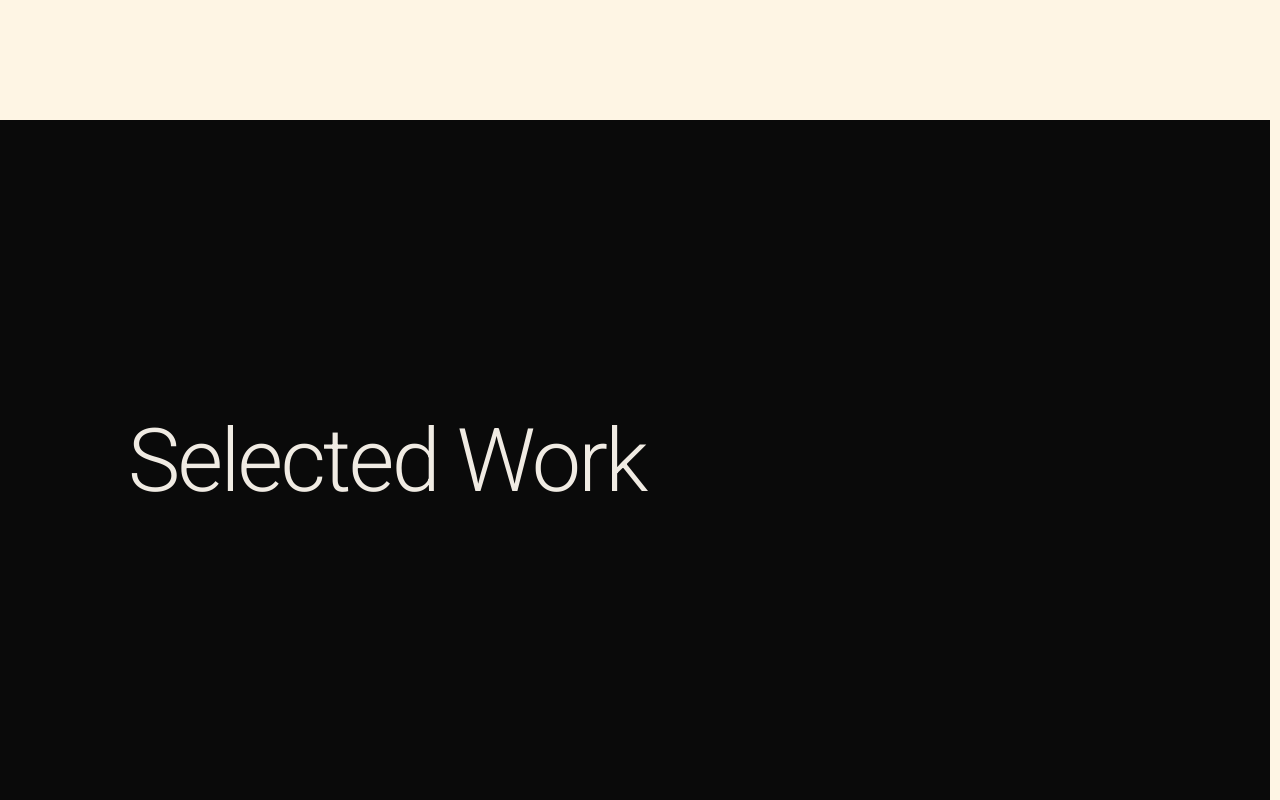
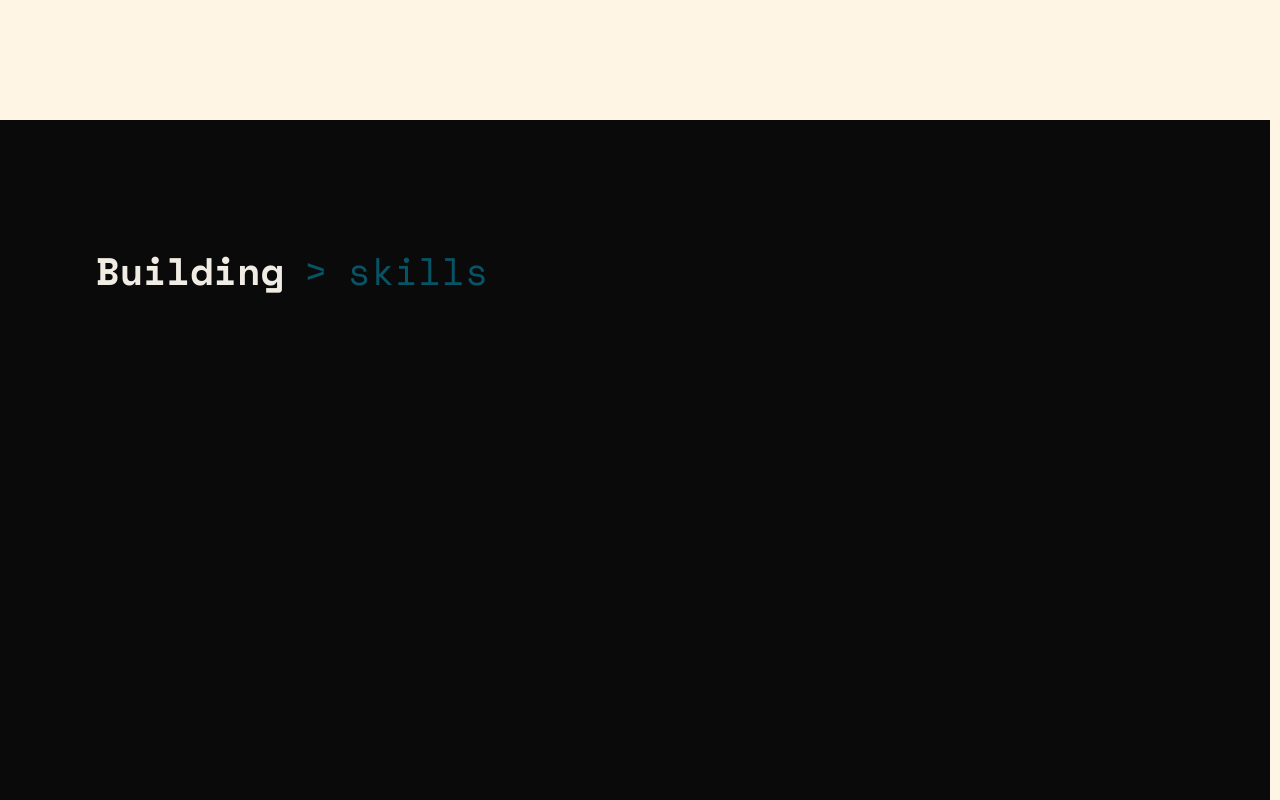
Before and after one commit to Mickey-Zhaang/Mickey-Zhaang, a React (Vite) app: page / in a window 1280 px wide. Shown: the part 1080-1880 px from the top of the page. Built offline with nearby package versions, Linux system fonts and the light colour scheme.

Commit message:
added typewriter effect

```diff
--- a/index.html
+++ b/index.html
@@ -12,7 +12,7 @@
       as="style"
     />
     <link
-      href="https://fonts.googleapis.com/css2?family=Roboto:wght@300;400;500;700&display=swap"
+      href="https://fonts.googleapis.com/css2?family=Roboto:wght@300;400;500;700&family=Space+Mono:wght@400;700&display=swap"
       rel="stylesheet"
     />
     <title>Mickey's Portfolio
--- a/src/App.tsx
+++ b/src/App.tsx
@@ -1,6 +1,13 @@
 import styled from 'styled-components';
 
-import { Contact, Footer, Hero, Interlude, Navbar, Projects } from './components';
+import {
+	Contact,
+	Footer,
+	Hero,
+	Navbar,
+	ProjectInterlude,
+	Projects,
+} from './components';
 
 export default function App() {
 	return (
@@ -8,7 +15,7 @@ export default function App() {
 			<Navbar />
 			<main>
 				<Hero />
-				<Interlude />
+				<ProjectInterlude />
 				<Projects />
 				<Contact />
 			</main>
--- a/src/components/index.ts
+++ b/src/components/index.ts
@@ -3,7 +3,7 @@ export { default as Navbar } from './layout/Navbar';
 export { default as About } from './sections/About';
 export { default as Contact } from './sections/Contact';
 export { default as Hero } from './sections/Hero';
-export { default as Interlude } from './sections/Interlude';
+export { default as ProjectInterlude } from './sections/ProjectsInterlude';
 export { default as Projects } from './sections/Projects';
 export { default as Button } from './ui/Button';
 export { default as ProjectCard } from './ui/ProjectCard';
--- a/src/components/layout/Navbar.tsx
+++ b/src/components/layout/Navbar.tsx
@@ -6,7 +6,7 @@ import type { NavLink } from '../../types';
 
 const NAV_LINKS: NavLink[] = [
 	{ label: 'About', href: '#about' },
-	{ label: 'Projects', href: '#projects' },
+	{ label: 'Projects', href: '#projects-start' },
 	{ label: 'Contact', href: '#contact' },
 ];
 
--- a/src/components/sections/Hero.tsx
+++ b/src/components/sections/Hero.tsx
@@ -164,8 +164,10 @@ const StyledComposition = styled.div`
 	container-type: size;
 	position: relative;
 	width: min(var(--max-width-content), 100%);
+	max-height: calc(120svh - var(--navbar-height) - var(--space-32));
+	max-width: calc(2 * (100svh - var(--navbar-height) - var(--space-32)));
 	aspect-ratio: 2 / 1;
-	margin-top: var(--space-24);
+	margin-top: 0;
 
 	@media (max-width: 768px) {
 		container-type: normal;
--- a/src/components/sections/Interlude.tsx
+++ /dev/null
@@ -1,30 +0,0 @@
-import styled from 'styled-components';
-
-export default function Interlude() {
-	return (
-		<StyledInterlude aria-hidden="true" data-theme="dark">
-			<StyledLabel>Selected Work</StyledLabel>
-		</StyledInterlude>
-	);
-}
-
-// ── Styled Components ──────────────────────────────────────────────────────────
-
-const StyledInterlude = styled.section`
-	display: flex;
-	align-items: flex-end;
-	justify-content: flex-start;
-	min-height: 45vh;
-	background: var(--color-dark-bg);
-	padding: 18rem var(--space-32);
-`;
-
-const StyledLabel = styled.span`
-	display: block;
-	font-size: clamp(var(--font-size-3xl), 9vw, var(--font-size-4xl));
-	font-weight: var(--font-weight-light);
-	color: var(--color-dark-text-primary);
-	letter-spacing: -0.03em;
-	line-height: var(--line-height-tight);
-	user-select: none;
-`;
--- a/src/components/sections/Projects.tsx
+++ b/src/components/sections/Projects.tsx
@@ -13,7 +13,8 @@ const PROJECTS: Project[] = [
 	{
 		id: 'p1',
 		title: 'Project One',
-		description: 'A brief description of what this project does and why it matters.',
+		description:
+			'A brief description of what this project does and why it matters.',
 		tags: ['React', 'TypeScript'],
 		category: 'Software',
 		liveUrl: '#',
@@ -104,7 +105,11 @@ export default function Projects() {
 	}
 
 	return (
-		<StyledSection id="projects" aria-label="Projects" ref={sectionRef} data-theme="dark">
+		<StyledSection
+			id="projects"
+			aria-label="Projects"
+			ref={sectionRef}
+			data-theme="dark">
 			<StyledPanel ref={panelRef}>
 				<StyledHeader>
 					<StyledSectionHeading>Projects</StyledSectionHeading>
@@ -137,8 +142,9 @@ const StyledSection = styled.section`
 	display: flex;
 	align-items: center;
 	justify-content: center;
-	min-height: 100vh;
+	min-height: 140vh;
 	background: var(--color-bg);
+	padding-bottom: var(--space-32);
 `;
 
 const StyledPanel = styled.div`
--- /dev/null
+++ b/src/components/sections/ProjectsInterlude.tsx
@@ -0,0 +1,148 @@
+import gsap from 'gsap';
+import { TextPlugin } from 'gsap/TextPlugin';
+import styled, { keyframes } from 'styled-components';
+
+import { useEffect, useRef } from 'react';
+
+import { useIntersectionObserver } from '../../hooks/useIntersectionObserver';
+
+gsap.registerPlugin(TextPlugin);
+
+const WORDS = [
+	'with Creativity',
+	'for Impact',
+	'skills',
+	'with people',
+	'relationships',
+];
+
+export default function ProjectInterlude() {
+	const { ref, isVisible } = useIntersectionObserver({
+		triggerOnce: true,
+		threshold: 0.3,
+	});
+	const textRef = useRef<HTMLSpanElement>(null);
+
+	useEffect(() => {
+		if (!isVisible || !textRef.current) return;
+
+		const ctx = gsap.context(() => {
+			const typeWord = (word: string) => {
+				const tl = gsap.timeline({
+					onComplete: () => {
+						const next = WORDS[Math.floor(Math.random() * WORDS.length)];
+						typeWord(next);
+					},
+				});
+
+				// ── Type forward ──────────────────────────────────────────
+				let built = '';
+				word.split('').forEach(char => {
+					built += char;
+					const stutter = Math.random() < 0.15 ? 0.2 : 0;
+					tl.to(textRef.current, {
+						duration: 0.05 + Math.random() * 0.08,
+						text: built,
+						ease: 'none',
+						delay: stutter,
+					});
+				});
+
+				// ── Hold ──────────────────────────────────────────────────
+				tl.to({}, { duration: 1.8 });
+
+				// ── Backspace ─────────────────────────────────────────────
+				for (let i = word.length - 1; i >= 0; i--) {
+					tl.to(textRef.current, {
+						duration: 0.04 + Math.random() * 0.04,
+						text: word.slice(0, i),
+						ease: 'none',
+					});
+				}
+
+				// ── Hold ──────────────────────────────────────────────────
+				tl.to({}, { duration: 1 });
+			};
+
+			typeWord(WORDS[Math.floor(Math.random() * WORDS.length)]);
+		}, textRef);
+
+		return () => ctx.revert();
+	}, [isVisible]);
+
+	return (
+		<StyledInterlude
+			id="projects-start"
+			aria-hidden="true"
+			data-theme="dark"
+			ref={ref as unknown as React.RefObject<HTMLElement>}>
+			<BuildingStyledLabel>{'Building'}</BuildingStyledLabel>
+			<StyledTypewriterLabel>{'>'}</StyledTypewriterLabel>
+
+			{/* The cursor styling from your original code remains here! */}
+			<StyledTypewriterLabel
+				$active={true}
+				$typewriter={true}
+				ref={textRef}></StyledTypewriterLabel>
+		</StyledInterlude>
+	);
+}
+
+// ... your existing styled components ...
+
+// ── Styled Components ──────────────────────────────────────────────────────────
+
+const blink = keyframes`
+	0%, 100% { opacity: 1 }
+	50%       { opacity: 0 }
+`;
+
+const StyledInterlude = styled.section`
+	display: flex;
+	align-items: flex-end;
+	justify-content: flex-start;
+	flex-wrap: wrap;
+	min-height: 10vh;
+	column-gap: 20px;
+	row-gap: 0;
+	background: var(--color-dark-bg);
+	padding: 0 var(--space-24);
+	padding-top: var(--space-32);
+`;
+
+const StyledLabel = styled.span<{ $active?: boolean }>`
+	display: block;
+	font-size: clamp(2rem, 3vw, var(--font-size-2xl));
+	font-weight: var(--font-weight-light);
+	color: var(--color-dark-text-primary);
+	letter-spacing: 0;
+	line-height: var(--line-height-tight);
+	user-select: none;
+	row-height: -var(--space-24);
+
+	&::after {
+		content: '|';
+		display: ${({ $active }) => ($active ? 'inline' : 'none')};
+		animation: ${blink} 0.7s step-end infinite;
+	}
+`;
+
+const BuildingStyledLabel = styled(StyledLabel)`
+	font-family: 'Space Mono', monospace;
+	font-weight: var(--font-weight-bold);
+`;
+
+const StyledTypewriterLabel = styled(StyledLabel)<{ $typewriter?: boolean }>`
+	font-family: 'Space Mono', monospace;
+	color: var(--color-secondary-dark-accent);
+
+	${({ $typewriter }) =>
+		$typewriter &&
+		`
+		white-space: nowrap;
+		overflow: hidden;
+		@media (max-width: 800px) {
+			flex-basis: 100%;
+		}
+	`}
+`;
--- a/src/index.css
+++ b/src/index.css
@@ -15,6 +15,7 @@
 	--color-dark-surface: #141414;
 	--color-dark-text-primary: #f0ebe3;
 	--color-dark-text-secondary: #7a7470;
+	--color-secondary-dark-accent: #075466 ;
 
 	/* Scrollbar */
 	--scrollbar-track: #0a0101;
@@ -115,7 +116,7 @@ body {
 }
 
 #root {
-	min-height: 100vh;
+	min-height: 110vh;
 }
 
 /* Custom Scrollbar — Chrome, Safari, Edge */
```
